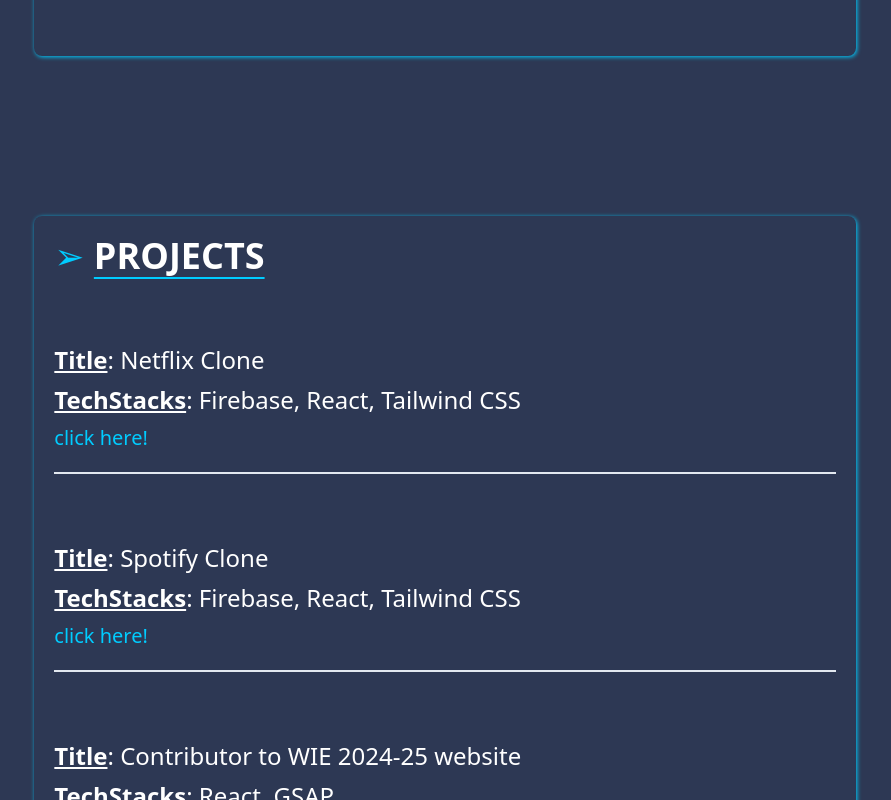
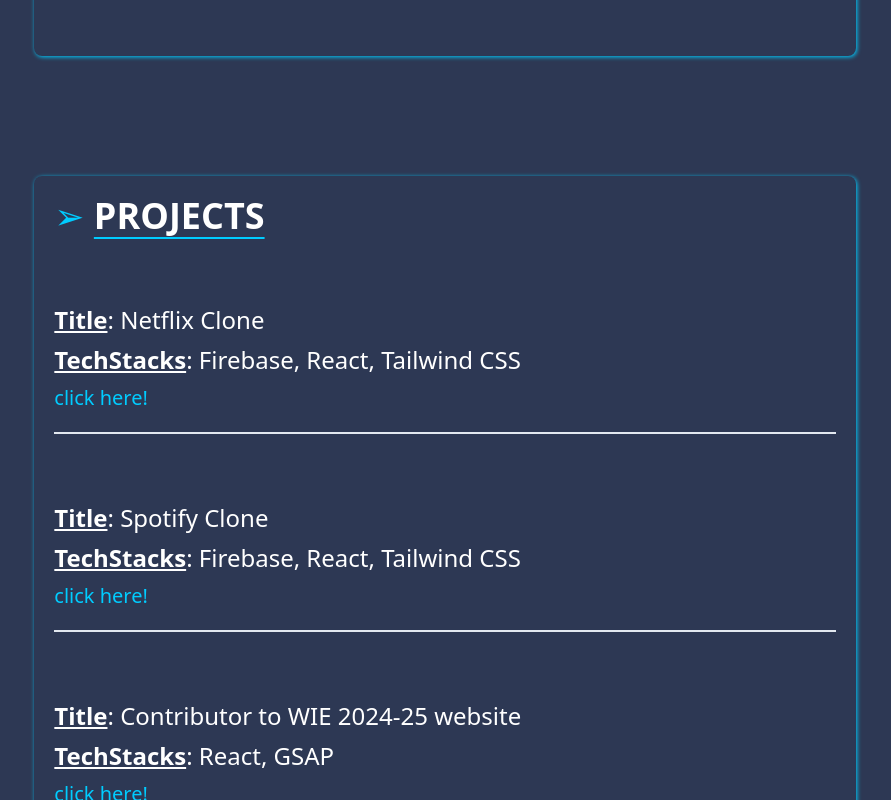
Before and after one commit to AmoghDevWorks/portfolioak, a React (Create React App) app: page / in a window 1280 px wide. Shown: the part 1980-2780 px from the top of the page, without its empty margins (195-1086 px from the left). Built offline with nearby package versions, Linux system fonts and the light colour scheme.

Commit message:
gappings btw components

```diff
--- a/src/components/Projects.js
+++ b/src/components/Projects.js
@@ -21,7 +21,7 @@
   ]
 
   return (
-    <div className='bg-customgrey max-w-screen h-fit py-20 px-6 flex items-center justify-center'>
+    <div className='bg-customgrey max-w-screen h-fit py-6 lg:py-10 px-6 flex items-center justify-center'>
         <div className='h-fit p-5 w-full md:w-2/3 shadow-custom rounded-lg text-white'>
             <h1 className='text-4xl text-customblue mb-5'>➢&nbsp;<span className='text-white font-bold underline underline-offset-8 decoration-customblue decoration-[2px]'>PROJECTS</span></h1>
             {projectInfo.map((ele,idx)=>(
```
